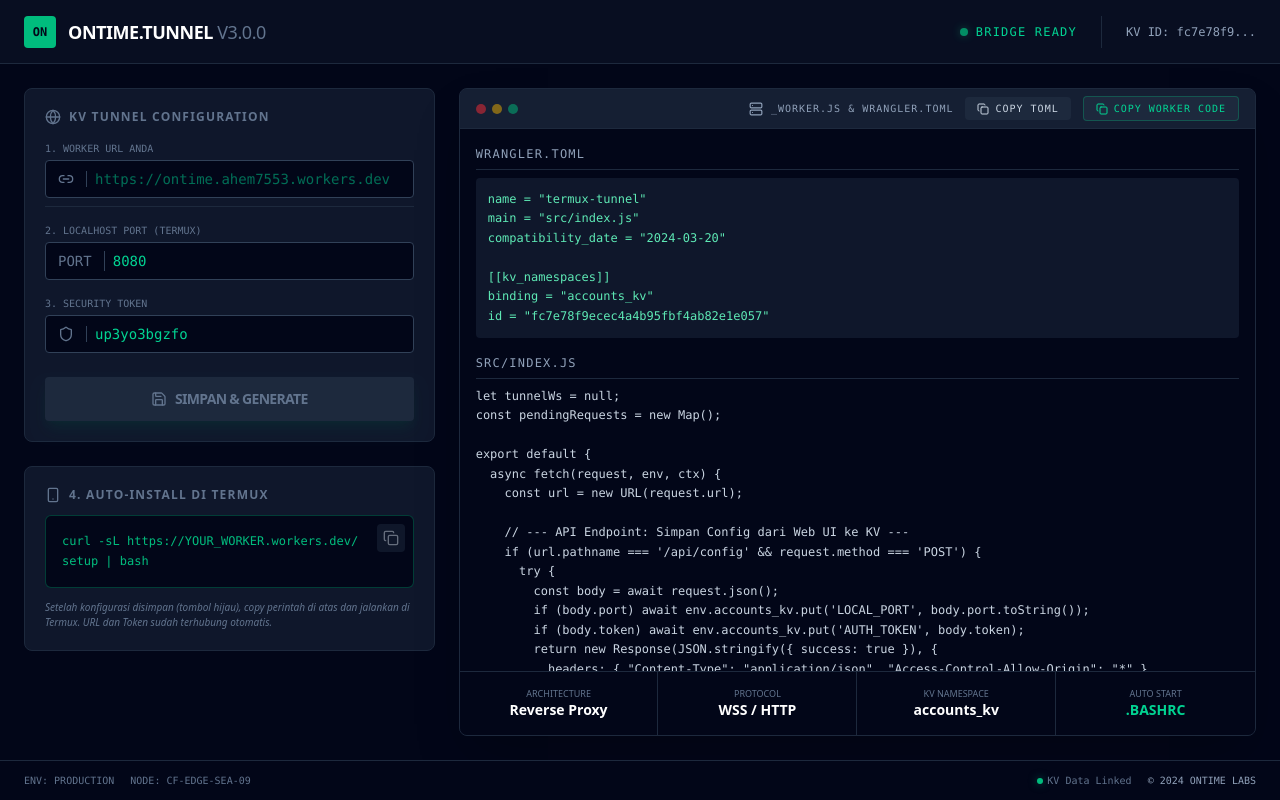
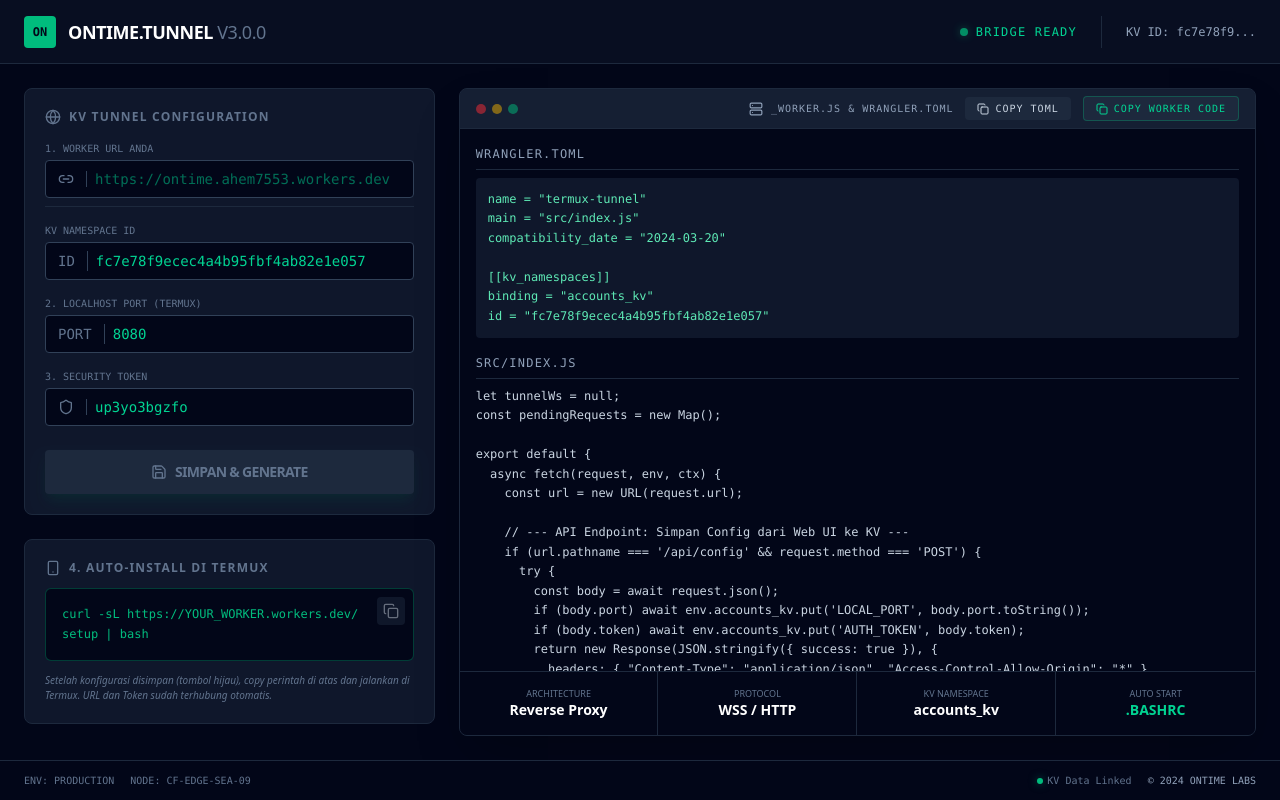
Before and after one commit to 2026musik-code/ontime, a React (Vite) app: page / in a window 1280 px wide. Built offline with nearby package versions, Linux system fonts and the light colour scheme.

Commit message:
refactor: remove static asset hosting and add KV ID state
Remove static asset binding from wrangler.toml and index.js to simplify the worker. Add dynamic KV ID state to the generator UI to improve configurability.

```diff
--- a/src/App.tsx
+++ b/src/App.tsx
@@ -5,6 +5,7 @@
   const [localPort, setLocalPort] = useState('8080');
   const [authToken, setAuthToken] = useState(Math.random().toString(36).substring(2, 15));
   const [workerUrl, setWorkerUrl] = useState('');
+  const [kvId, setKvId] = useState('fc7e78f9ecec4a4b95fbf4ab82e1e057');
   const [copiedWorker, setCopiedWorker] = useState(false);
   const [copiedTermux, setCopiedTermux] = useState(false);
   const [copiedToml, setCopiedToml] = useState(false);
@@ -52,7 +53,7 @@
 
 [[kv_namespaces]]
 binding = "accounts_kv"
-id = "fc7e78f9ecec4a4b95fbf4ab82e1e057"`;
+id = "${kvId || "YOUR_KV_NAMESPACE_ID"}"`;
 
   const workerCode = `let tunnelWs = null;
 const pendingRequests = new Map();
@@ -330,7 +331,7 @@
             <span className="text-xs font-mono uppercase tracking-widest text-emerald-400 hidden sm:inline-block">Bridge Ready</span>
           </div>
           <div className="h-8 w-px bg-slate-800 hidden sm:block"></div>
-          <div className="text-xs font-mono text-slate-400 hidden md:block">KV ID: fc7e78f9...</div>
+          <div className="text-xs font-mono text-slate-400 hidden md:block">KV ID: {kvId.substring(0, 8)}...</div>
         </div>
       </header>
 
@@ -354,6 +355,20 @@
                     onChange={(e) => setWorkerUrl(e.target.value)}
                     className="w-full bg-transparent p-2 font-mono text-sm text-emerald-400 outline-none"
                     placeholder="https://ontime.ahem7553.workers.dev"
+                  />
+                </div>
+              </div>
+
+              <div>
+                <label className="block text-[10px] text-slate-500 uppercase mb-1 font-mono">KV Namespace ID</label>
+                <div className="flex items-center bg-slate-950 border border-slate-700 rounded overflow-hidden">
+                  <span className="px-3 text-slate-500 font-mono text-sm border-r border-slate-700">ID</span>
+                  <input
+                    type="text"
+                    value={kvId}
+                    onChange={(e) => setKvId(e.target.value)}
+                    className="w-full bg-transparent p-2 font-mono text-sm text-emerald-400 outline-none"
+                    placeholder="fc7e78f9ecec4a4b95fbf4ab82e1e057"
                   />
                 </div>
               </div>
--- a/src/index.js
+++ b/src/index.js
@@ -193,22 +193,10 @@
     // Let's just return env.ASSETS.fetch(request) if they request the root or index.html,
     // so they can configure the app!
 
-    // Handle static assets for the React UI
-    if (url.pathname.startsWith('/assets/') || url.pathname === '/vite.svg' || url.pathname === '/favicon.ico') {
-      return env.ASSETS.fetch(request);
-    }
-
-    // Serve React UI explicitly on /config, or on root if tunnel is not connected
-    if (url.pathname === '/config' || (url.pathname === '/' && !tunnelWs)) {
-      // Modify request to fetch index.html
-      const uiRequest = new Request(new URL('/index.html', request.url), request);
-      return env.ASSETS.fetch(uiRequest);
-    }
-
     // --- 3. Routing Request Publik ke Localhost Termux ---
     if (!tunnelWs) {
       return new Response(
-        "<h1>502 Bad Gateway</h1><p>Tunnel dari Termux belum terhubung.</p><p>Akses <a href='/config'>/config</a> untuk mengatur tunnel.</p>",
+        "<h1>502 Bad Gateway</h1><p>Tunnel dari Termux belum terhubung.</p><p>Pastikan script Termux berjalan dan KV accounts_kv sudah terhubung.</p>",
         { status: 502, headers: { "Content-Type": "text/html" } }
       );
     }
```
Also changed, not shown: 1 other file (tests, documents, lock files or other folders).
